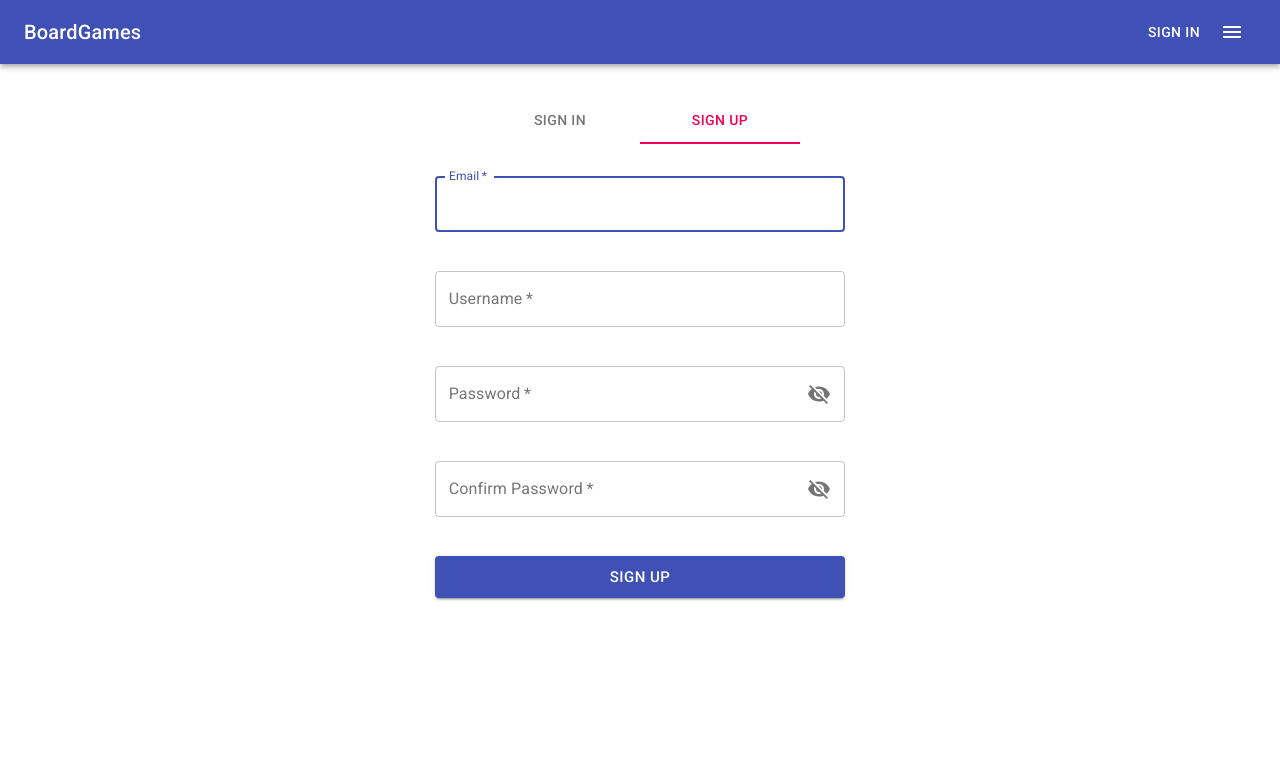
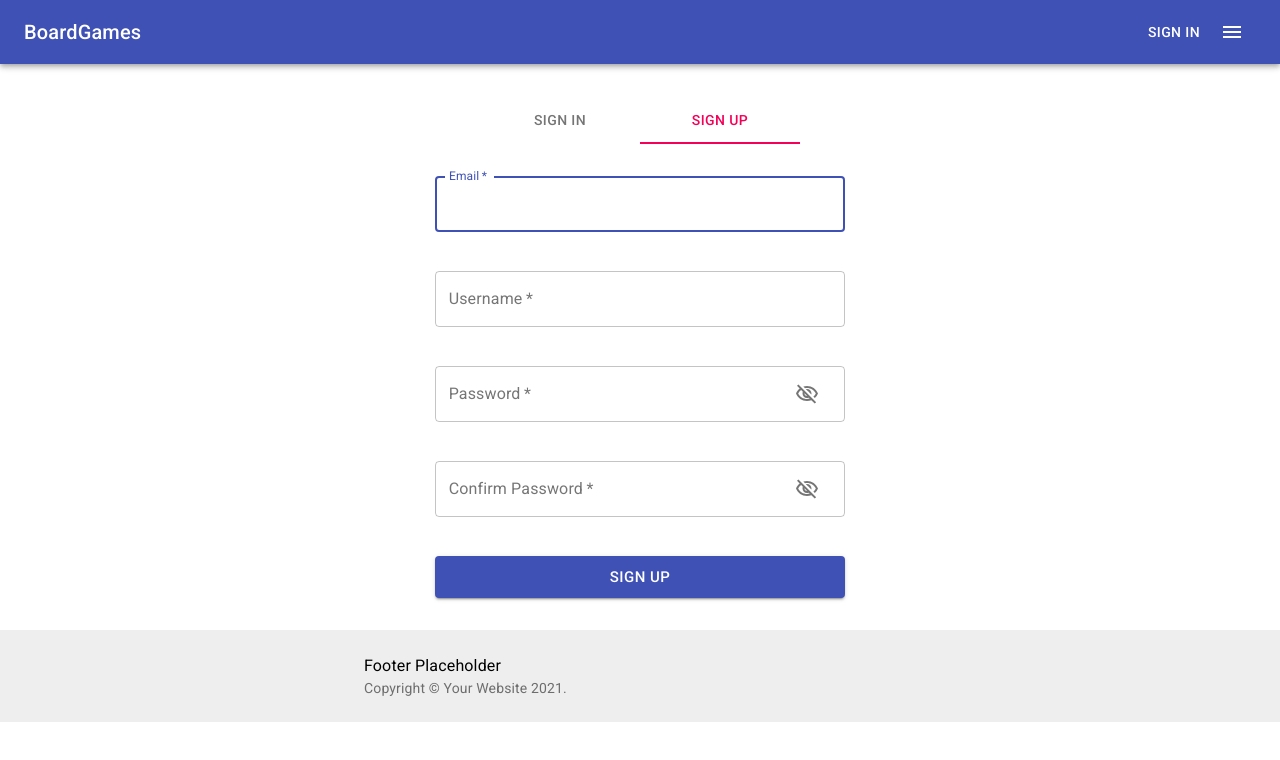
Before and after one commit to raclariu/bgsh, a React (Create React App) app in the folder client/: page /signup in a window 1280 px wide. Shown: the top 760 px of the page. Built offline with nearby package versions, Linux system fonts and the light colour scheme.

Commit message:
added placeholder footer

```diff
--- a/client/src/App.js
+++ b/client/src/App.js
@@ -2,6 +2,7 @@ import React from 'react'
 import { BrowserRouter, Route, Redirect } from 'react-router-dom'
 import Container from '@material-ui/core/Container'
 import Header from './components/Header'
+import Footer from './components/Footer'
 import HomePageScreen from './screens/HomePageScreen'
 import AuthScreen from './screens/AuthScreen'
 import MyCollectionScreen from './screens/MyCollectionScreen'
@@ -28,6 +29,8 @@ const App = () => {
 					<Redirect to="/" />
 				</Route>
 			</Container>
+
+			<Footer />
 		</BrowserRouter>
 	)
 }
--- /dev/null
+++ b/client/src/components/Footer.js
@@ -0,0 +1,39 @@
+import React from 'react'
+import Typography from '@material-ui/core/Typography'
+import { makeStyles } from '@material-ui/core/styles'
+import Container from '@material-ui/core/Container'
+import Link from '@material-ui/core/Link'
+
+function Copyright() {
+	return (
+		<Typography variant="body2" color="textSecondary">
+			{'Copyright © '}
+			<Link color="inherit" href="/">
+				Your Website
+			</Link>{' '}
+			{new Date().getFullYear()}
+			{'.'}
+		</Typography>
+	)
+}
+
+const useStyles = makeStyles((theme) => ({
+	footer : {
+		padding         : theme.spacing(3, 2),
+		marginTop       : 'auto',
+		backgroundColor : theme.palette.type === 'light' ? theme.palette.grey[200] : theme.palette.grey[800]
+	}
+}))
+
+export default function StickyFooter() {
+	const classes = useStyles()
+
+	return (
+		<footer className={classes.footer}>
+			<Container maxWidth="sm">
+				<Typography variant="body1">Footer Placeholder</Typography>
+				<Copyright />
+			</Container>
+		</footer>
+	)
+}
--- a/client/src/components/SignIn.js
+++ b/client/src/components/SignIn.js
@@ -5,8 +5,9 @@ import { makeStyles } from '@material-ui/core/styles'
 import TextField from '@material-ui/core/TextField'
 import IconButton from '@material-ui/core/IconButton'
 import Button from '@material-ui/core/Button'
-import Visibility from '@material-ui/icons/Visibility'
-import VisibilityOff from '@material-ui/icons/VisibilityOff'
+import InputAdornment from '@material-ui/core/InputAdornment'
+import VisibilityOutlinedIcon from '@material-ui/icons/VisibilityOutlined'
+import VisibilityOffOutlinedIcon from '@material-ui/icons/VisibilityOffOutlined'
 import { signIn } from '../actions/userActions'
 import Loader from './Loader'
 
@@ -83,9 +84,11 @@ const SignIn = () => {
 					type={passVisibility ? 'text' : 'password'}
 					InputProps={{
 						endAdornment : (
-							<IconButton onClick={handleShowHidePass} size="small" edge="end">
-								{passVisibility ? <Visibility /> : <VisibilityOff />}
-							</IconButton>
+							<InputAdornment position="end">
+								<IconButton onClick={handleShowHidePass}>
+									{passVisibility ? <VisibilityOutlinedIcon /> : <VisibilityOffOutlinedIcon />}
+								</IconButton>
+							</InputAdornment>
 						)
 					}}
 					fullWidth
--- a/client/src/components/SignUp.js
+++ b/client/src/components/SignUp.js
@@ -5,8 +5,9 @@ import { makeStyles } from '@material-ui/core/styles'
 import TextField from '@material-ui/core/TextField'
 import IconButton from '@material-ui/core/IconButton'
 import Button from '@material-ui/core/Button'
-import Visibility from '@material-ui/icons/Visibility'
-import VisibilityOff from '@material-ui/icons/VisibilityOff'
+import InputAdornment from '@material-ui/core/InputAdornment'
+import VisibilityOutlinedIcon from '@material-ui/icons/VisibilityOutlined'
+import VisibilityOffOutlinedIcon from '@material-ui/icons/VisibilityOffOutlined'
 import { signUp } from '../actions/userActions'
 import Loader from './Loader'
 
@@ -108,9 +109,11 @@ const SignUp = () => {
 					type={passVisibility ? 'text' : 'password'}
 					InputProps={{
 						endAdornment : (
-							<IconButton onClick={handleShowHidePass} size="small" edge="end">
-								{passVisibility ? <Visibility /> : <VisibilityOff />}
-							</IconButton>
+							<InputAdornment position="end">
+								<IconButton onClick={handleShowHidePass}>
+									{passVisibility ? <VisibilityOutlinedIcon /> : <VisibilityOffOutlinedIcon />}
+								</IconButton>
+							</InputAdornment>
 						)
 					}}
 					fullWidth
@@ -130,9 +133,15 @@ const SignUp = () => {
 					type={passConfirmationVisibility ? 'text' : 'password'}
 					InputProps={{
 						endAdornment : (
-							<IconButton onClick={handleShowHidePassConfirmation} size="small" edge="end">
-								{passConfirmationVisibility ? <Visibility /> : <VisibilityOff />}
-							</IconButton>
+							<InputAdornment position="end">
+								<IconButton onClick={handleShowHidePassConfirmation}>
+									{passConfirmationVisibility ? (
+										<VisibilityOutlinedIcon />
+									) : (
+										<VisibilityOffOutlinedIcon />
+									)}
+								</IconButton>
+							</InputAdornment>
 						)
 					}}
 					fullWidth
--- a/client/src/screens/MyCollectionScreen.js
+++ b/client/src/screens/MyCollectionScreen.js
@@ -97,9 +97,12 @@ const MyCollectionScreen = () => {
 	return (
 		<div className={classes.root}>
 			{searchKeyword ? (
-				<Button component={RouterLink} to="/collection" variant="outlined" color="primary" size="large">
-					Go Back
-				</Button>
+				<div>
+					<CollectionSearchBox />
+					<Button component={RouterLink} to="/collection" variant="outlined" color="primary" size="large">
+						Go Back
+					</Button>
+				</div>
 			) : (
 				<Grid container spacing={3} justify="center">
 					<Grid item xl={5} lg={4} md={4} sm={6} xs={11}>
```
